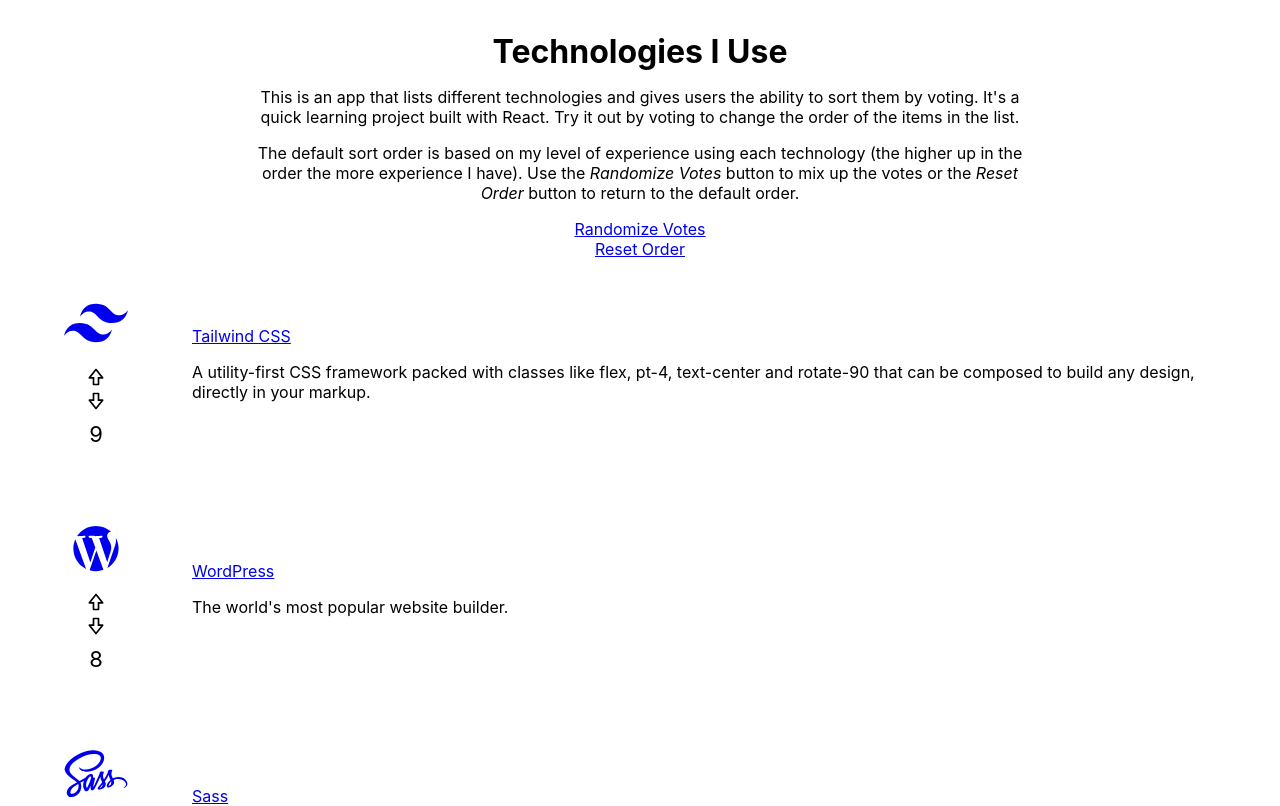
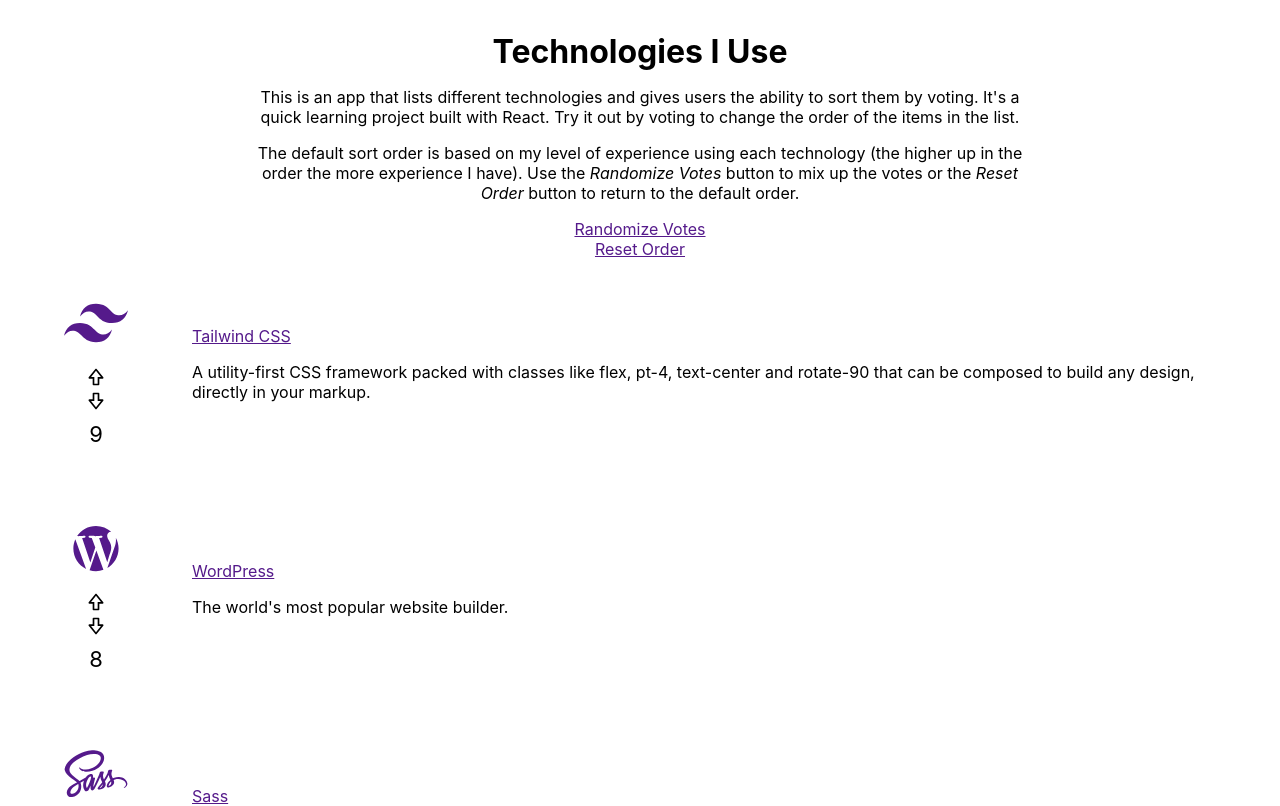
Before and after one commit to abgregs/sort-skills-app, a React (Create React App) app: page / in a window 1280 px wide. Shown: the top 806 px of the page. Built offline with nearby package versions, Linux system fonts and the light colour scheme.

Commit message:
style link color

```diff
--- a/src/index.css
+++ b/src/index.css
@@ -10,6 +10,12 @@ body {
 code {
   font-family: source-code-pro, Menlo, Monaco, Consolas, 'Courier New',
     monospace;
+}
+
+a,
+a:hover,
+a:focus {
+  color: #551A8B;
 }
 
 #content {
```
